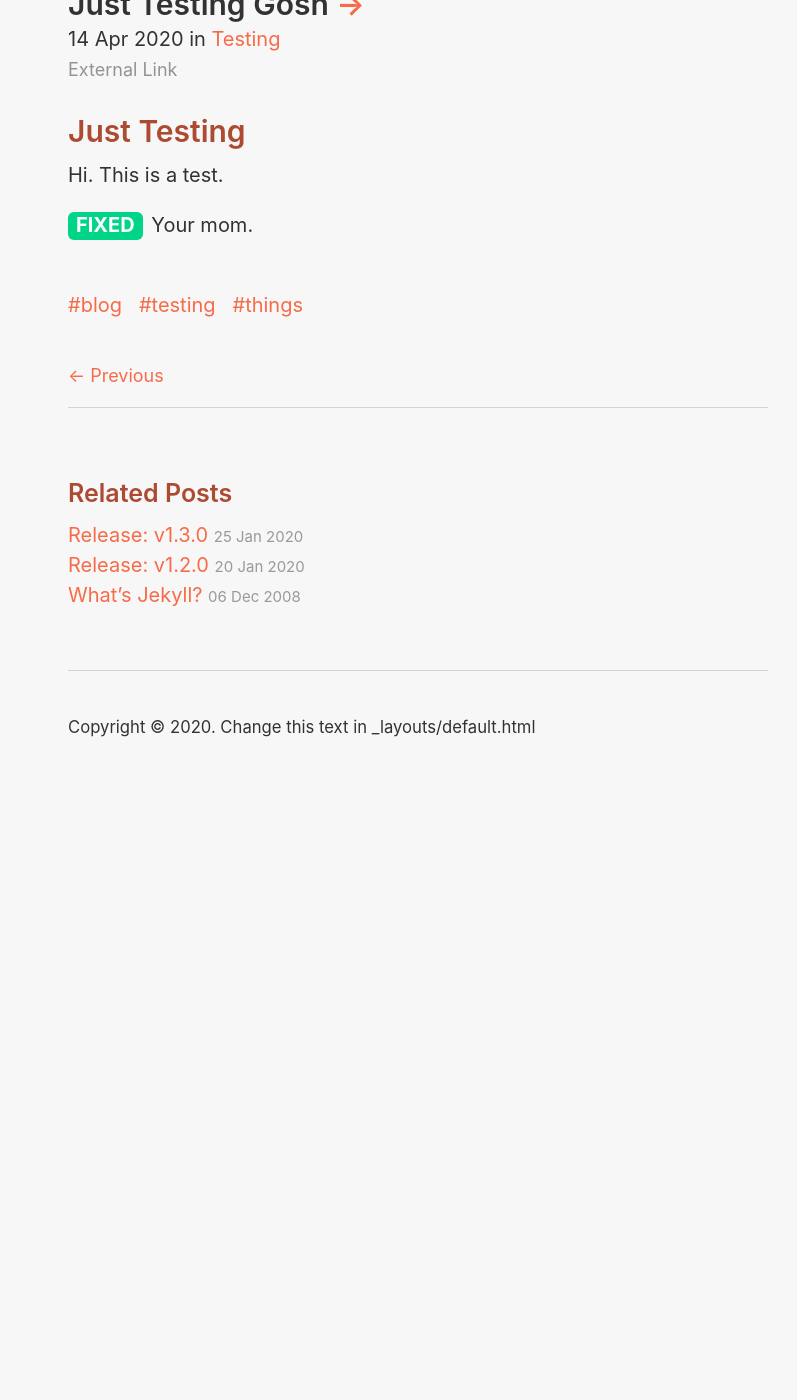
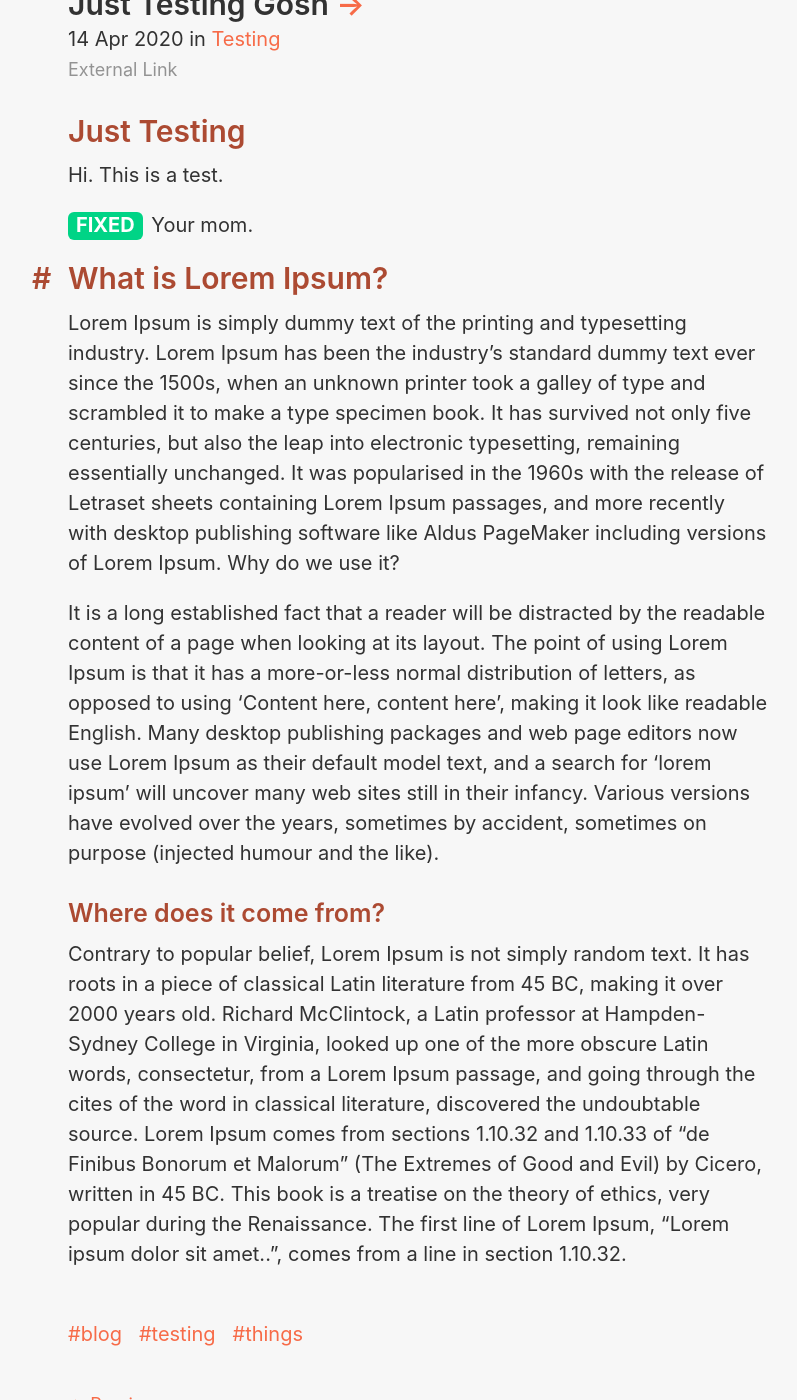
Before and after one commit to muraii/erectlocution_netlify, a Jekyll site: the page built from _posts/2020-04-14-just-a-test.md, in a window 1280 px wide and 1400 px high, scrolled down 195 px. Shown: the whole window, without its empty margins (222-1019 px from the left). Built offline with Jekyll 4.4.1, drawn with Linux system fonts in a browser that asks for light colours; before the commit the page ends 976 px from its top, so only the background shows below that.

Commit message:
Updated test post for more gooder testingness.

```diff
--- a/_posts/2020-04-14-just-a-test.md
+++ b/_posts/2020-04-14-just-a-test.md
@@ -12,3 +12,15 @@ link: https://duckduckgo.com
 Hi. This is a test.
 
 <span class="fixed">FIXED</span> Your mom.
+
+
+## What is Lorem Ipsum?
+
+Lorem Ipsum is simply dummy text of the printing and typesetting industry. Lorem Ipsum has been the industry's standard dummy text ever since the 1500s, when an unknown printer took a galley of type and scrambled it to make a type specimen book. It has survived not only five centuries, but also the leap into electronic typesetting, remaining essentially unchanged. It was popularised in the 1960s with the release of Letraset sheets containing Lorem Ipsum passages, and more recently with desktop publishing software like Aldus PageMaker including versions of Lorem Ipsum.
+Why do we use it?
+
+It is a long established fact that a reader will be distracted by the readable content of a page when looking at its layout. The point of using Lorem Ipsum is that it has a more-or-less normal distribution of letters, as opposed to using 'Content here, content here', making it look like readable English. Many desktop publishing packages and web page editors now use Lorem Ipsum as their default model text, and a search for 'lorem ipsum' will uncover many web sites still in their infancy. Various versions have evolved over the years, sometimes by accident, sometimes on purpose (injected humour and the like).
+
+### Where does it come from?
+
+Contrary to popular belief, Lorem Ipsum is not simply random text. It has roots in a piece of classical Latin literature from 45 BC, making it over 2000 years old. Richard McClintock, a Latin professor at Hampden-Sydney College in Virginia, looked up one of the more obscure Latin words, consectetur, from a Lorem Ipsum passage, and going through the cites of the word in classical literature, discovered the undoubtable source. Lorem Ipsum comes from sections 1.10.32 and 1.10.33 of "de Finibus Bonorum et Malorum" (The Extremes of Good and Evil) by Cicero, written in 45 BC. This book is a treatise on the theory of ethics, very popular during the Renaissance. The first line of Lorem Ipsum, "Lorem ipsum dolor sit amet..", comes from a line in section 1.10.32.
```
